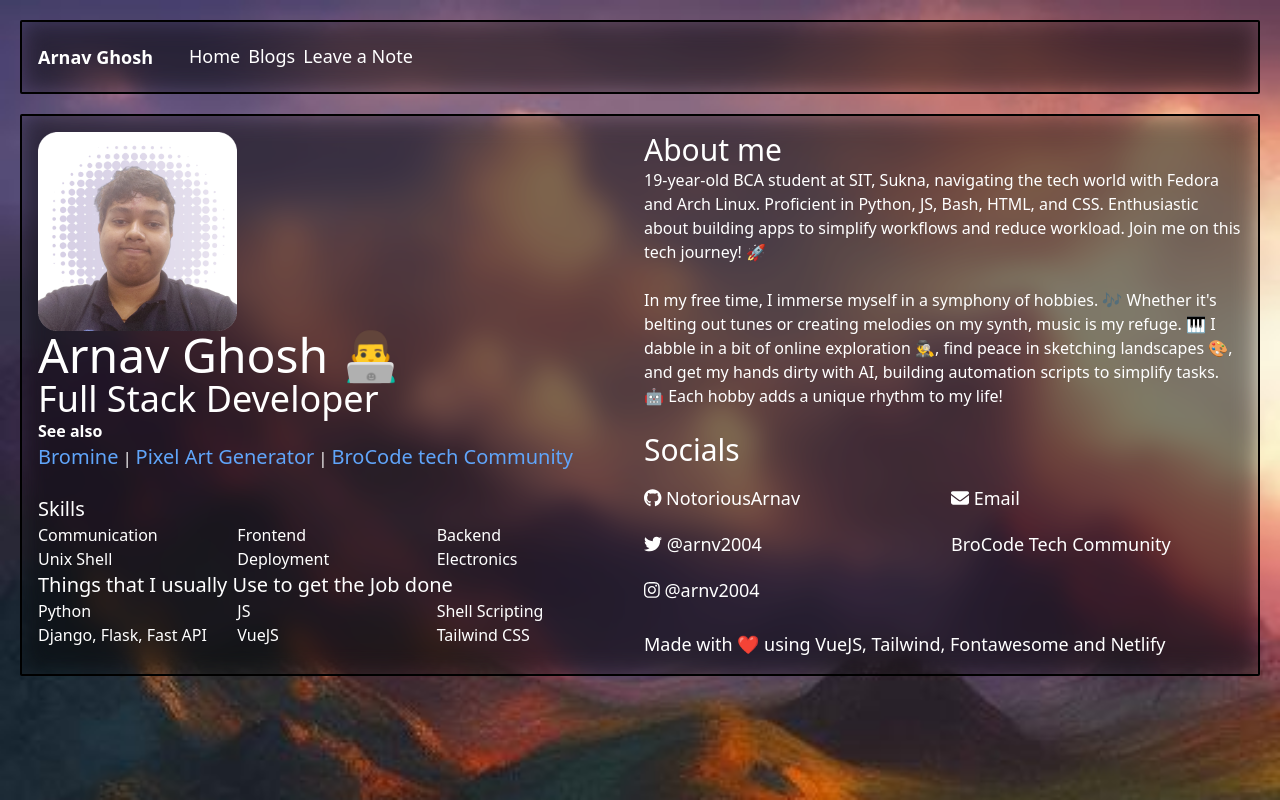
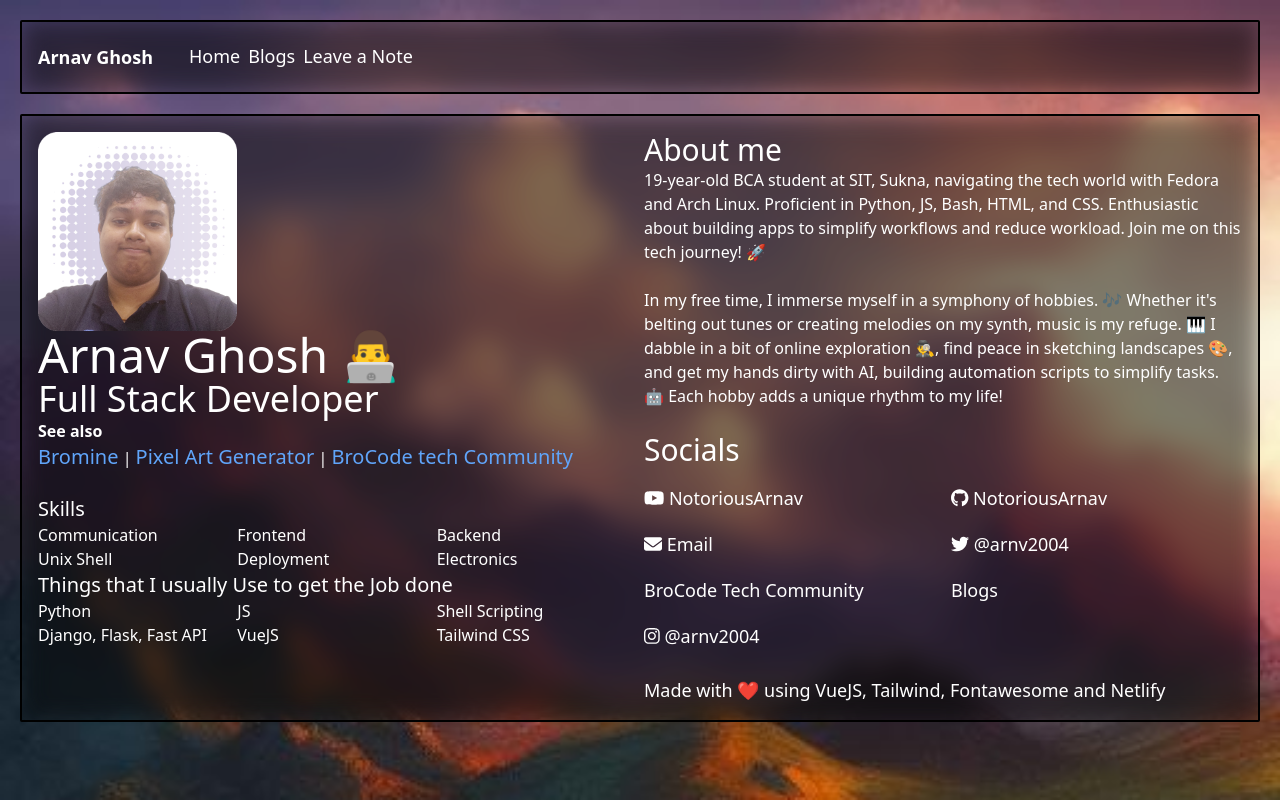
Before and after one commit to NotoriousArnav/portfolio-website, a Vue app: page / in a window 1280 px wide. Built offline with nearby package versions, Linux system fonts and the light colour scheme.

Commit message:
Updated Links

```diff
--- a/package.json
+++ b/package.json
@@ -22,6 +22,7 @@
     "tailwindcss": "^3",
     "vue": "^3.2.13",
     "vue-jsonp": "^2.0.0",
+    "vue-meta": "^2.4.0",
     "vue-router": "^4.0.3"
   },
   "devDependencies": {
--- a/src/components/HelloWorld.vue
+++ b/src/components/HelloWorld.vue
@@ -68,10 +68,12 @@ export default {
   data () {
     return {
       social_links: [
+        { platform:"YouTube", handle:"NotoriousArnav", link:"https://www.youtube.com/@NotoriousArnav", faClass: ['fab', 'youtube']},
         { platform:"GitHub", handle:"NotoriousArnav", link:"https://github.com/NotoriousArnav", faClass: ['fab', 'github']},
         { platform:"Email", handle:"Email", link:"mailto:justarnav2004@onmail.com", faClass: ['fas', 'envelope'] },
         { platform:"Twitter | X", handle: "@arnv2004", link: "https://twitter.com/arnv2004", faClass: ['fab', 'twitter'] },
         { platform:"BroCode Tech Community", handle: "BroCode Tech Community", link: "https://brocode-tech.netlify.app/", faClass: "" },
+        { platform:"Bromine Blogs", handle: "Blogs", link: "https://bromine.vercel.app/profile/NotoriousArnav/", faClass: "" },
         { platform:"Intagram", handle: "@arnv2004", link: "https://instagram.com/arnv2004", faClass: ['fab', 'instagram'] }
       ]
     }
--- a/src/main.js
+++ b/src/main.js
@@ -1,6 +1,7 @@
 import { createApp } from 'vue'
 import App from './App.vue'
 import './assets/tailwind.css'
+// import VueMeta from 'vue-meta'
 
 /* add some pro styles */
 import { FontAwesomeIcon } from '@fortawesome/vue-fontawesome'
@@ -11,13 +12,16 @@ import { library } from '@fortawesome/fontawesome-svg-core'
 import { faUserSecret } from '@fortawesome/free-solid-svg-icons'
 import { faTwitter } from '@fortawesome/free-brands-svg-icons'
 import { faInstagram } from '@fortawesome/free-brands-svg-icons'
-import { faGithub } from '@fortawesome/free-brands-svg-icons'
+import { faGithub, faYoutube } from '@fortawesome/free-brands-svg-icons'
 // import { fad } from "@fortawesome/pro-duotone-svg-icons"
 import { faEnvelope } from "@fortawesome/free-solid-svg-icons";
 import { faBars } from "@fortawesome/free-solid-svg-icons";
 import router from './router'
 
-library.add(faUserSecret, faTwitter, faInstagram, faEnvelope, faGithub, faBars)
+library.add(faUserSecret, faTwitter, faInstagram, faEnvelope, faGithub, faBars, faYoutube)
 
 
-createApp(App).use(router).component('font-awesome-icon', FontAwesomeIcon).mount('#app')
+createApp(App)
+  .use(router)
+  .component('font-awesome-icon', FontAwesomeIcon)
+  .mount('#app')
```
Also changed, not shown: 1 other file (tests, documents, lock files or other folders).
